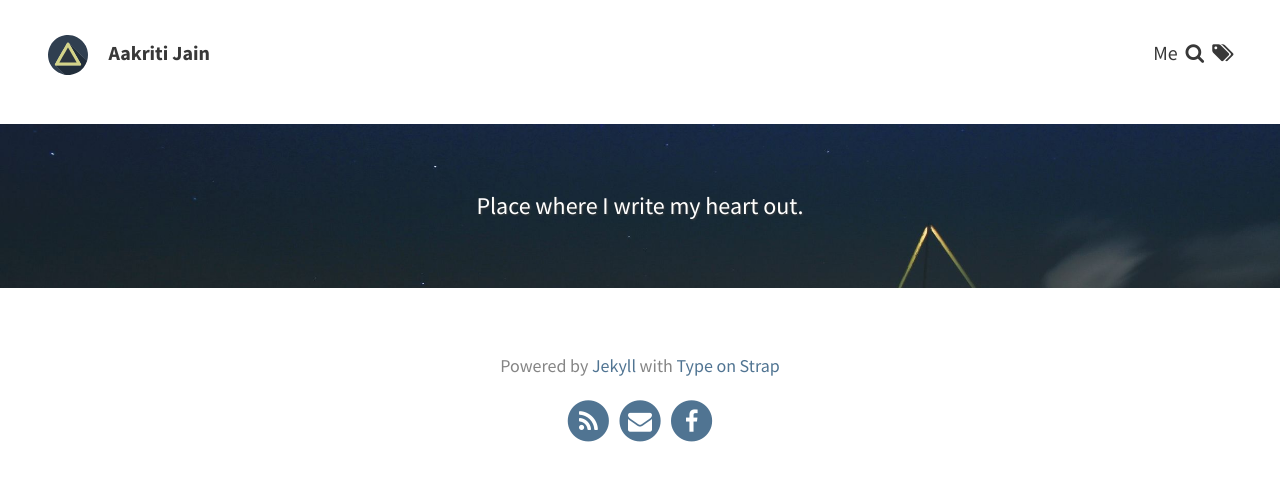
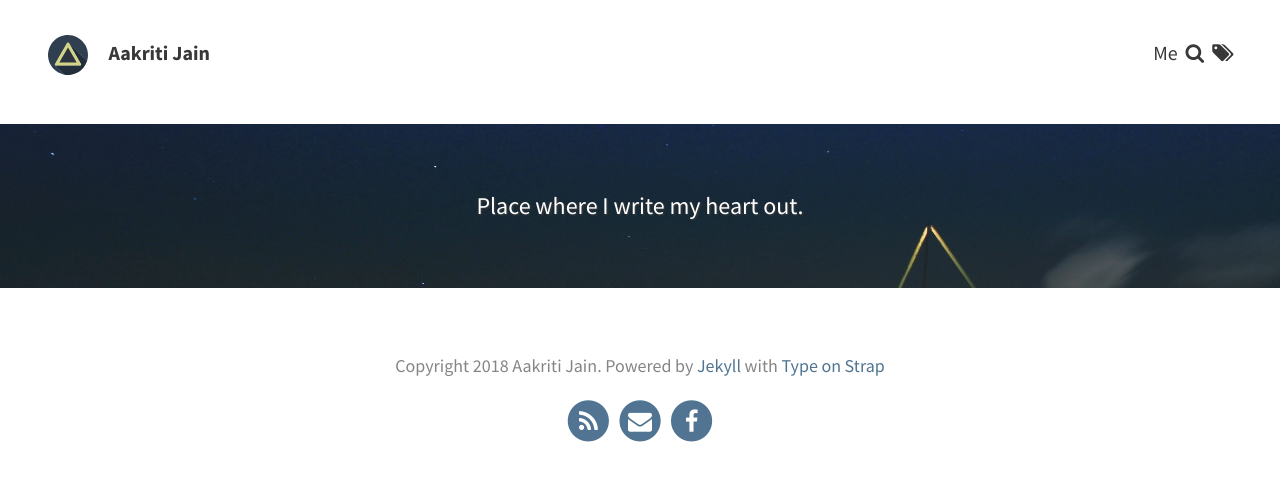
Before and after one commit to aakriti-jain/aakriti-jain.github.io, a Jekyll site: the page built from index.html, in a window 1280 px wide. Shown: the top 481 px of the page. Built offline with Jekyll 4.4.1, drawn with Linux system fonts in a browser that asks for light colours; the list of posts is cut into pages by our own code.

Commit message:
Copyright in Footer

```diff
--- a/_config.yml
+++ b/_config.yml
@@ -16,7 +16,7 @@ theme_settings:
      <p>Place where I write my heart out.</p>
   header_text_feature_image: assets/img/pexels/triangular.jpeg
   footer_text: >
-   Powered by <a href="https://jekyllrb.com/">Jekyll</a> with <a href="https://github.com/sylhare/Type-on-Strap">Type on Strap</a>
+   Copyright 2018 Aakriti Jain. Powered by <a href="https://jekyllrb.com/">Jekyll</a> with <a href="https://github.com/sylhare/Type-on-Strap">Type on Strap</a>
 
   # Icons
   rss: true  # Make sure you created a feed.xml with feed.xml layout
```
